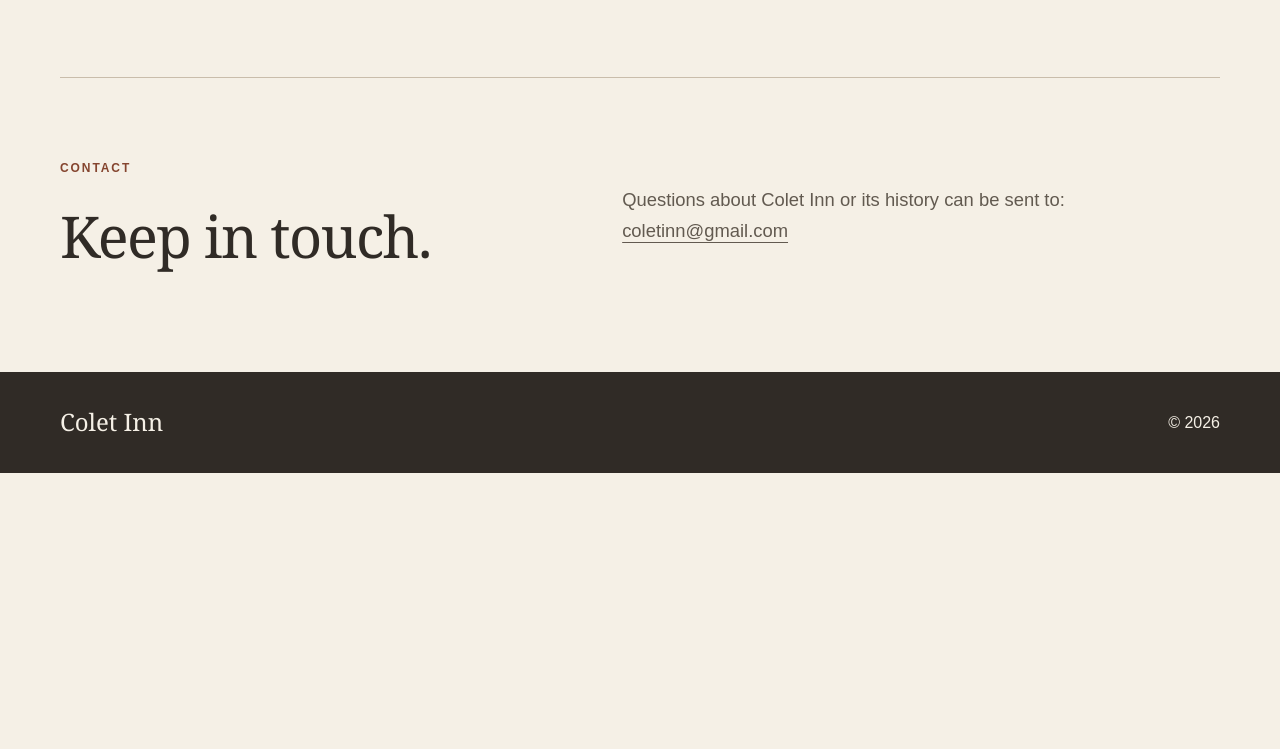
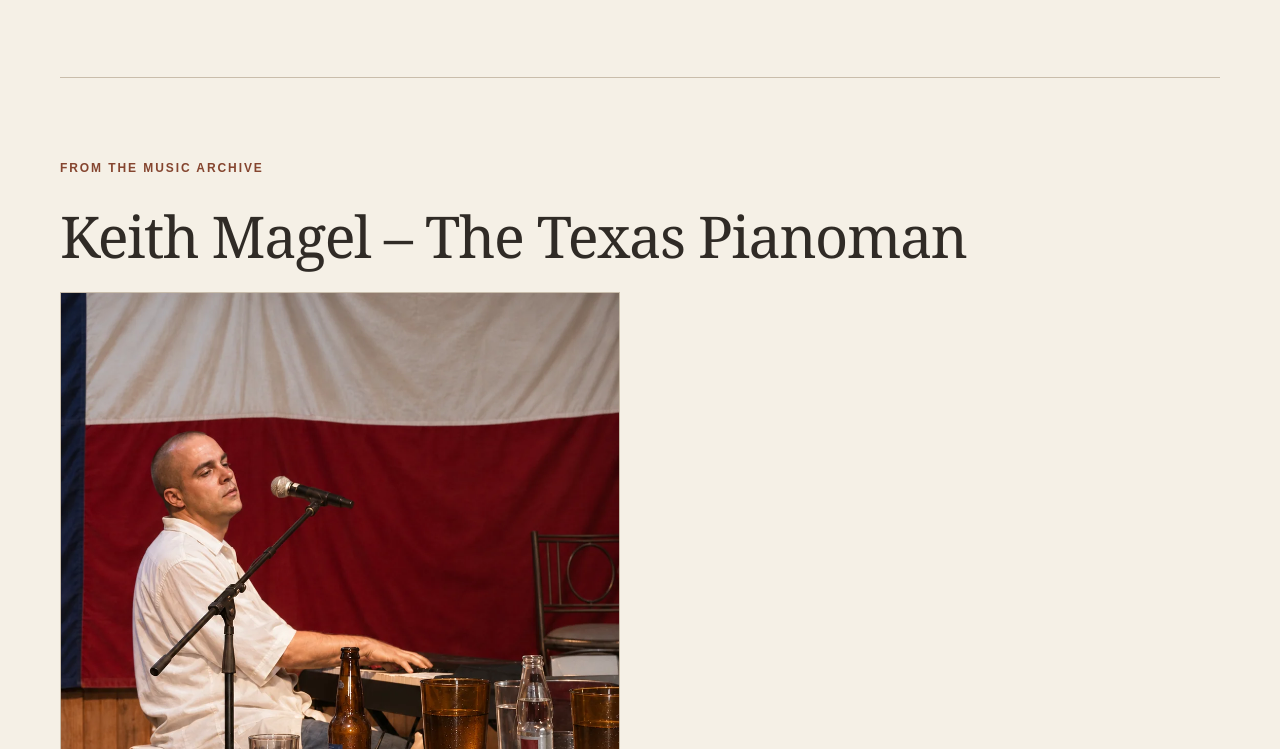
Before and after one commit to campcoletinn/colet-inn-website, a plain HTML site: page index.html in a window 1280 px wide. Shown: the part 5891-6640 px from the top of the page. Before the commit the page ends 6364 px from the top, so only its background shows below. Drawn offline with Linux system fonts and the light colour scheme.

Commit message:
Add approved Keith Magel Texas Pianoman photo to music archive

```diff
--- a/index.html
+++ b/index.html
@@ -345,6 +345,17 @@
       </div>
     </section>
 
+    <section class="wrap section" id="keith-magel" aria-labelledby="keith-magel-heading">
+      <p class="eyebrow">From the music archive</p>
+      <h2 id="keith-magel-heading">Keith Magel &ndash; The Texas Pianoman</h2>
+      <figure class="gallery-photo" style="max-width: 560px;">
+        <a href="assets/photos/keith-magel-texas-pianoman-ai-enhanced.webp" style="aspect-ratio: auto;" aria-label="View full-size AI-enhanced photograph of Keith Magel, The Texas Pianoman">
+          <img src="assets/photos/keith-magel-texas-pianoman-ai-enhanced.webp" width="1086" height="1448" loading="lazy" decoding="async" alt="Keith Magel, The Texas Pianoman, playing keyboard and singing into a microphone in front of a Texas flag at Colet Inn">
+        </a>
+        <figcaption>An archival Colet Inn photograph, AI-enhanced from a low-resolution original. Some fine details have been reconstructed. Photography date unknown.</figcaption>
+      </figure>
+    </section>
+
     <section class="wrap section contact" id="contact" aria-labelledby="contact-heading">
       <div>
         <p class="eyebrow">Contact</p>
```
Also changed, not shown: assets/photos/keith-magel-texas-pianoman-ai-enhanced.webp (added).
